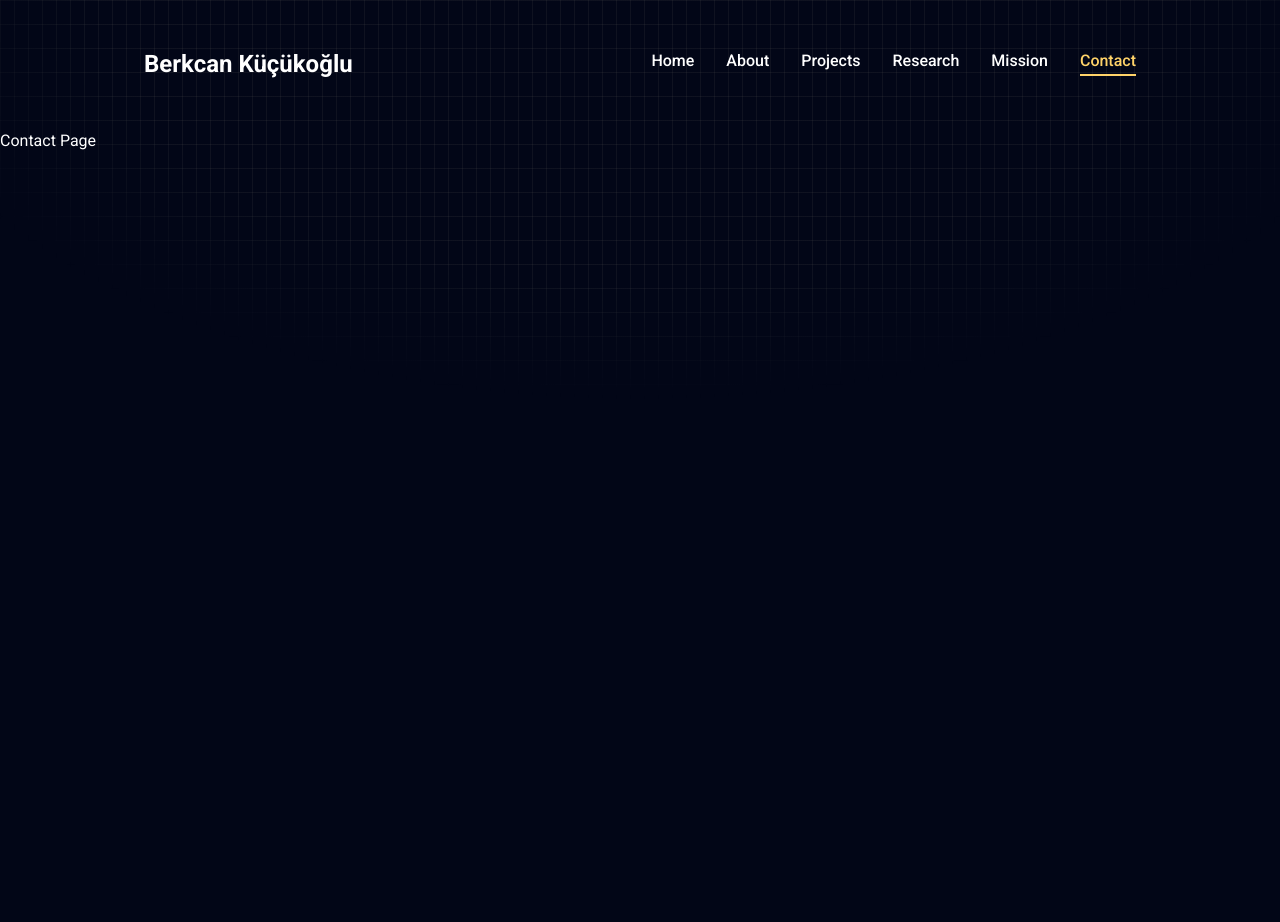
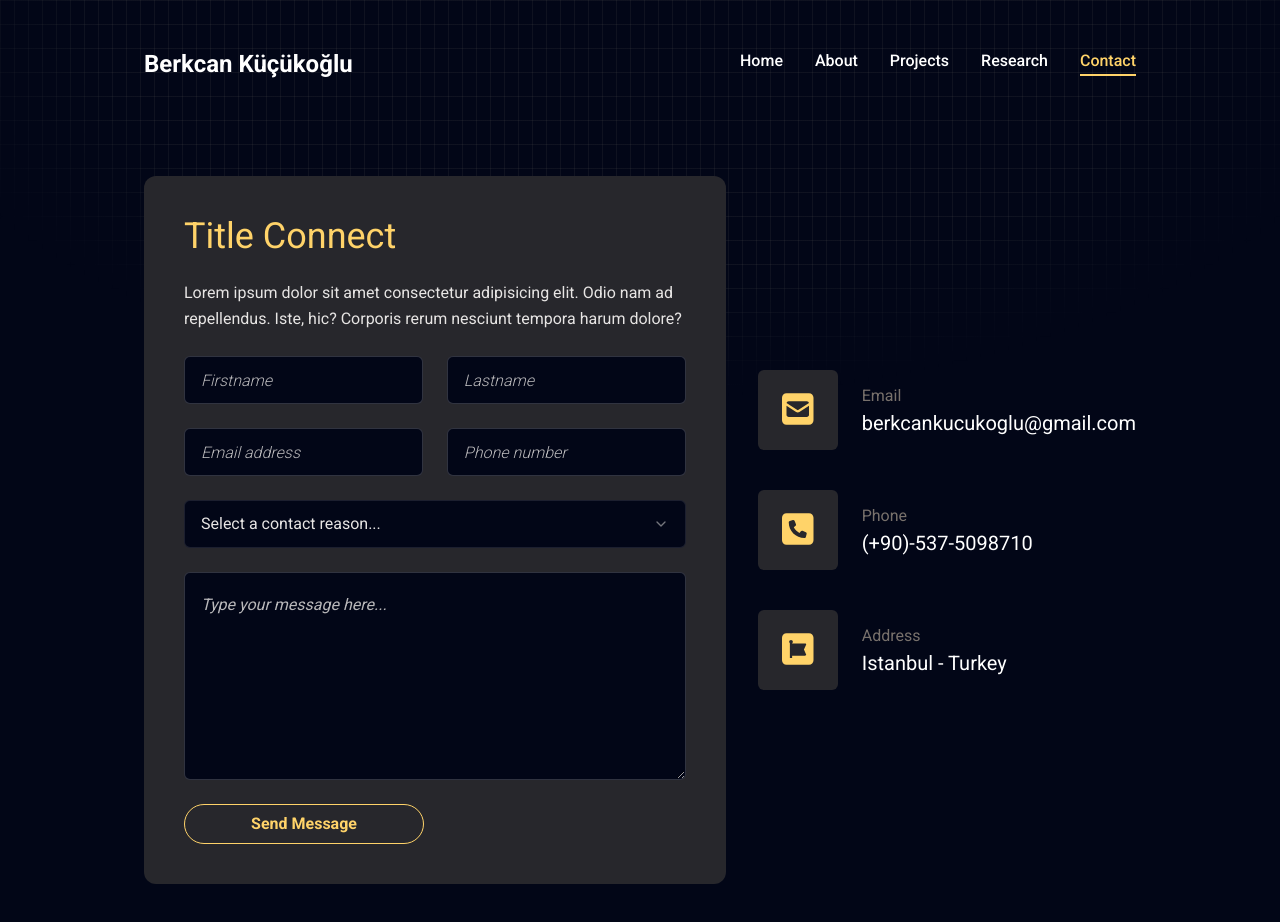
Before and after one commit to berkcankucukoglu/nextjs-portfolio-berkcan, a Next.js app: page /contact in a window 1280 px wide. Shown: the top 922 px of the page. Before the commit the page ends 800 px from the top, so only its background shows below. Built offline with nearby package versions, Linux system fonts and the light colour scheme.

Commit message:
general progress: contact page done. Improvements needed. Page order fixed. Redy for Ver1.0.0.

```diff
--- a/app/about/page.jsx
+++ b/app/about/page.jsx
@@ -41,7 +41,11 @@
                             </div>
                             <div className="h-96 w-full">
                                 <ul className="flex flex-col gap-7">
-                                    {USER_INFO.info.map((item, index) => {
+                                    <li className="flex items-center justify-center md:justify-start gap-4">
+                                        <span className="text-white text-xl capitalize tracking-tighte sm:tracking-normal leading-10">Name:</span>
+                                        <span className="text-stone-200 tracking-tighter sm:tracking-normal leading-10">{USER_INFO.name}&nbsp;{USER_INFO.surname}</span>
+                                    </li>
+                                    {USER_INFO.contactInfo.map((item, index) => {
                                         return (
                                             <li
                                                 key={index}
--- a/app/contact/page.jsx
+++ b/app/contact/page.jsx
@@ -1,9 +1,77 @@
 "use client"
 import React from 'react'
+import { Button } from '@/components/ui/button';
+import { Input } from '@/components/ui/input';
+import { Textarea } from '@/components/ui/textarea';
+import { Select, SelectContent, SelectGroup, SelectItem, SelectLabel, SelectTrigger, SelectValue } from '@/components/ui/select';
+import { USER_INFO } from '@/constants';
+import { motion } from 'framer-motion';
+
 
 function Contact() {
     return (
-        <div>Contact Page</div>
+        <motion.section
+            initial={{ opacity: 0 }}
+            animate={{ opacity: 1, transition: { duration: 0.5, ease: "easeIn" } }}
+            className='py-12'>
+            <div className='container mx-auto'>
+                <div className="flex flex-col xl:flex-row gap-8">
+                    {/* form */}
+                    <div className='xl:h-1/2 order-2 xl:order-none'>
+                        <form className='flex flex-col gap-6 p-10 bg-[#27272c] rounded-xl' action="">
+                            <h3 className='text-4xl text-accent'>Title Connect</h3>
+                            <p className='text-stone-200'>Lorem ipsum dolor sit amet consectetur adipisicing elit. Odio nam ad repellendus. Iste, hic? Corporis rerum nesciunt tempora harum dolore?
+                            </p>
+                            {/* input */}
+                            <div className='grid grid-cols-1 md:grid-cols-2 gap-6'>
+                                <Input type="firstname" placeholder="Firstname" />
+                                <Input type="lastname" placeholder="Lastname" />
+                                <Input type="email" placeholder="Email address" />
+                                <Input type="phone" placeholder="Phone number" />
+                            </div>
+                            {/* select */}
+                            <Select>
+                                <SelectTrigger className="w-full">
+                                    <SelectValue placeholder="Select a contact reason..." />
+                                </SelectTrigger>
+                                <SelectContent>
+                                    <SelectGroup>
+                                        <SelectLabel>Pease select a reason</SelectLabel>
+                                        <SelectItem value="test1">Reason1</SelectItem>
+                                        <SelectItem value="test2">Reason2</SelectItem>
+                                        <SelectItem value="test3">Reason3</SelectItem>
+                                    </SelectGroup>
+                                </SelectContent>
+                            </Select>
+                            {/* textarea */}
+                            <Textarea className="h-52" placeholder="Type your message here..." />
+                            {/* btn */}
+                            <Button variant="outline" className="max-w-60">
+                                <span className="text-base">Send Message</span>
+                            </Button>
+                        </form>
+                    </div>
+                    {/* info */}
+                    <div className='flex flex-1 items-center xl:justify-end order-1 xl:order-none mb-8 xl:mb-0'>
+                        <ul className='flex flex-col gap-10'>
+                            {USER_INFO.contactInfo.map((item, index) => {
+                                return (
+                                    <li key={index} className='flex items-center gap-6'>
+                                        <div className='w-14 h-14 xl:h-20 xl:w-20 bg-[#27272c] text-accent rounded-md flex items-center justify-center'>
+                                            <div className='text-3xl xl:text-4xl'>{item.icon}</div>
+                                        </div>
+                                        <div className='flex-1'>
+                                            <p className='text-stone-500'>{item.fieldName}</p>
+                                            <h3 className='text-xl'>{item.fieldValue}</h3>
+                                        </div>
+                                    </li>
+                                );
+                            })}
+                        </ul>
+                    </div>
+                </div>
+            </div>
+        </motion.section>
     )
 }
 
--- a/components/Social/Social.jsx
+++ b/components/Social/Social.jsx
@@ -1,6 +1,6 @@
 "use client"
 import Link from "next/link"
-import { EXTERNAL_LINKS } from "@/constants/externalLinks";
+import { EXTERNAL_LINKS } from "@/constants";
 
 function Social() {
     return (
--- a/components/ui/input.jsx
+++ b/components/ui/input.jsx
@@ -7,7 +7,7 @@
     (<input
       type={type}
       className={cn(
-        "flex h-10 w-full rounded-md border border-slate-200 bg-white px-3 py-2 text-base ring-offset-white file:border-0 file:bg-transparent file:text-sm file:font-medium file:text-slate-950 placeholder:text-slate-500 focus-visible:outline-none focus-visible:ring-2 focus-visible:ring-slate-950 focus-visible:ring-offset-2 disabled:cursor-not-allowed disabled:opacity-50 md:text-sm dark:border-slate-800 dark:bg-slate-950 dark:ring-offset-slate-950 dark:file:text-slate-50 dark:placeholder:text-slate-400 dark:focus-visible:ring-slate-300",
+        "flex h-12 rounded-md border border-stone-200/20 bg-primary focus:border-accent font-light px-4 py-5 text-base text-stone-200 placeholder:text-stone-200/80 placeholder:italic outline-none",
         className
       )}
       ref={ref}
--- a/components/ui/select.jsx
+++ b/components/ui/select.jsx
@@ -16,7 +16,7 @@
   <SelectPrimitive.Trigger
     ref={ref}
     className={cn(
-      "flex h-10 w-full items-center justify-between rounded-md border border-slate-200 bg-white px-3 py-2 text-sm ring-offset-white placeholder:text-slate-500 focus:outline-none focus:ring-2 focus:ring-slate-950 focus:ring-offset-2 disabled:cursor-not-allowed disabled:opacity-50 [&>span]:line-clamp-1 dark:border-slate-800 dark:bg-slate-950 dark:ring-offset-slate-950 dark:placeholder:text-slate-400 dark:focus:ring-slate-300",
+      "flex h-12 w-full items-center justify-between rounded-md border border-white/10 bg-primary px-4 py-5 text-base text-stone-200 placeholder:text-stone-200 focus:border-accent outline-none",
       className
     )}
     {...props}>
@@ -54,9 +54,9 @@
     <SelectPrimitive.Content
       ref={ref}
       className={cn(
-        "relative z-50 max-h-96 min-w-[8rem] overflow-hidden rounded-md border border-slate-200 bg-white text-slate-950 shadow-md data-[state=open]:animate-in data-[state=closed]:animate-out data-[state=closed]:fade-out-0 data-[state=open]:fade-in-0 data-[state=closed]:zoom-out-95 data-[state=open]:zoom-in-95 data-[side=bottom]:slide-in-from-top-2 data-[side=left]:slide-in-from-right-2 data-[side=right]:slide-in-from-left-2 data-[side=top]:slide-in-from-bottom-2 dark:border-slate-800 dark:bg-slate-950 dark:text-slate-50",
+        "relative z-50 max-h-96 min-w-[8rem] overflow-hidden rounded-md border border-white/10 bg-primary text-stone-200 shadow-md data-[state=open]:animate-in data-[state=closed]:animate-out data-[state=closed]:fade-out-0 data-[state=open]:fade-in-0 data-[state=closed]:zoom-out-95 data-[state=open]:zoom-in-95 data-[side=bottom]:slide-in-from-top-2 data-[side=left]:slide-in-from-right-2 data-[side=right]:slide-in-from-left-2 data-[side=top]:slide-in-from-bottom-2 dark:border-slate-800 dark:bg-slate-950 dark:text-slate-50",
         position === "popper" &&
-          "data-[side=bottom]:translate-y-1 data-[side=left]:-translate-x-1 data-[side=right]:translate-x-1 data-[side=top]:-translate-y-1",
+        "data-[side=bottom]:translate-y-1 data-[side=left]:-translate-x-1 data-[side=right]:translate-x-1 data-[side=top]:-translate-y-1",
         className
       )}
       position={position}
@@ -85,7 +85,7 @@
   <SelectPrimitive.Item
     ref={ref}
     className={cn(
-      "relative flex w-full cursor-default select-none items-center rounded-sm py-1.5 pl-8 pr-2 text-sm outline-none focus:bg-slate-100 focus:text-slate-900 data-[disabled]:pointer-events-none data-[disabled]:opacity-50 dark:focus:bg-slate-800 dark:focus:text-slate-50",
+      "relative flex w-full cursor-default select-none items-center rounded-sm py-1.5 pl-8 pr-2 text-sm outline-none focus:bg-accent focus:text-primary data-[disabled]:pointer-events-none data-[disabled]:opacity-50 dark:focus:bg-slate-800 dark:focus:text-slate-50",
       className
     )}
     {...props}>
--- a/components/ui/textarea.jsx
+++ b/components/ui/textarea.jsx
@@ -6,7 +6,7 @@
   return (
     (<textarea
       className={cn(
-        "flex min-h-[80px] w-full rounded-md border border-slate-200 bg-white px-3 py-2 text-base ring-offset-white placeholder:text-slate-500 focus-visible:outline-none focus-visible:ring-2 focus-visible:ring-slate-950 focus-visible:ring-offset-2 disabled:cursor-not-allowed disabled:opacity-50 md:text-sm dark:border-slate-800 dark:bg-slate-950 dark:ring-offset-slate-950 dark:placeholder:text-slate-400 dark:focus-visible:ring-slate-300",
+        "flex min-h-[80px] w-full rounded-md border border-stone-200/20 bg-primary px-4 py-5 text-base text-stone-200 placeholder:text-stone-200/80 placeholder:italic focus-visible:outline-none focus-visible:ring-1 focus-visible:ring-accent focus-visible:ring-offset-0 disabled:cursor-not-allowed disabled:opacity-50",
         className
       )}
       ref={ref}
--- a/constants/index.js
+++ b/constants/index.js
@@ -1,3 +1,14 @@
+import { FontAwesomeIcon } from '@fortawesome/react-fontawesome';
+import {
+  faSquareFontAwesome,
+  faLinkedin,
+  faSquareGithub,
+} from '@fortawesome/free-brands-svg-icons';
+import {
+  faSquarePhone,
+  faSquareEnvelope,
+} from '@fortawesome/free-solid-svg-icons';
+
 import profilePicture from '../public/assets/profilePicture.jpg';
 import geomesLogo from '../public/assets/certifications/geomes_logo.webp';
 import motLogo from '../public/assets/certifications/ministry_of_transport_and_infrastructure_turkey_logo.webp';
@@ -6,28 +17,39 @@
 export const USER_INFO = {
   name: 'Berkcan',
   surname: 'Küçükoğlu',
-  address: 'Istanbul - Turkey',
   image: profilePicture,
   title: 'Full Stack Developer',
-  info: [
+  contactInfo: [
     {
-      fieldName: 'name',
-      fieldValue: 'Berkcan Küçükoğlu',
+      fieldName: 'Email',
+      fieldValue: 'berkcankucukoglu@gmail.com',
+      icon: <FontAwesomeIcon icon={faSquareEnvelope} />,
     },
     {
-      fieldName: 'phone',
+      fieldName: 'Phone',
       fieldValue: '(+90)-537-5098710',
+      icon: <FontAwesomeIcon icon={faSquarePhone} />,
     },
     {
-      fieldName: 'email',
-      fieldValue: 'berkcankucukoglu@gmail.com',
-    },
-    {
-      fieldName: 'address',
+      fieldName: 'Address',
       fieldValue: 'Istanbul - Turkey',
+      icon: <FontAwesomeIcon icon={faSquareFontAwesome} />,
     },
   ],
 };
+
+export const EXTERNAL_LINKS = [
+  {
+    name: 'linkedin',
+    path: `https://www.linkedin.com/in/berkcankucukoglu/`,
+    icon: <FontAwesomeIcon icon={faLinkedin} />,
+  },
+  {
+    name: 'github',
+    path: `https://github.com/berkcankucukoglu/`,
+    icon: <FontAwesomeIcon icon={faSquareGithub} />,
+  },
+];
 
 export const EXPERIENCES = [
   {
@@ -97,3 +119,32 @@
     image: geomesLogo,
   },
 ];
+
+export const CONTACT_TEXT = `If you didn’t find the information you’re looking for, feel free to reach out directly. I’m always open to discussing my work, experience, or any questions you might have.`;
+
+export const CONTACT_PRIVACRY = [
+  `Information provided through the contact form is to be used only and exclusively for professional communication.`,
+  `If offensive or irrelevant messages are received, I reserve the right to stop communicating with you or choose not to respond to your messages.`,
+  `For more information, please visit to Terms of Use and Privacy Policy pages down below.`,
+];
+
+export const PRIVACRY_CONTENT = [
+  {
+    title: `Privacy Policy`,
+    listItems: [
+      `Your privacy is valued, and this site does not collect sensitive personal data.`,
+      `Information provided through the contact form will only be used for professional communication.`,
+      `Misuse of the contact options, including sending irrelevant or excessive messages, may result in restrictions on further communication attempts.`,
+      `Please reach out with genuine interest and respect for privacy.`,
+    ],
+  },
+  {
+    title: `Terms of Use`,
+    listItems: [
+      `This website is intended to showcase my professional experience and skills.`,
+      `By using this website, you agree to using it in a polite and ethical manner.`,
+      `If offensive or irrelevant messages are received, I reserve the right to stop communicating with you or choose not to respond to your messages.`,
+      `I reserve the right to block any communication channels to maintain a productive environment.`,
+    ],
+  },
+];
--- a/constants/navLinks.js
+++ b/constants/navLinks.js
@@ -16,10 +16,6 @@
     path: '/research',
   },
   {
-    name: 'mission',
-    path: '/mission',
-  },
-  {
     name: 'contact',
     path: '/contact',
   },
```
Also changed, not shown: app/mission/page.jsx (deleted, +0 -10 lines), constants/contactConstants.js (deleted, +0 -7 lines), constants/externalLinks.js (deleted, +0 -15 lines), constants/footerConstants.js (+0 -21 lines).
